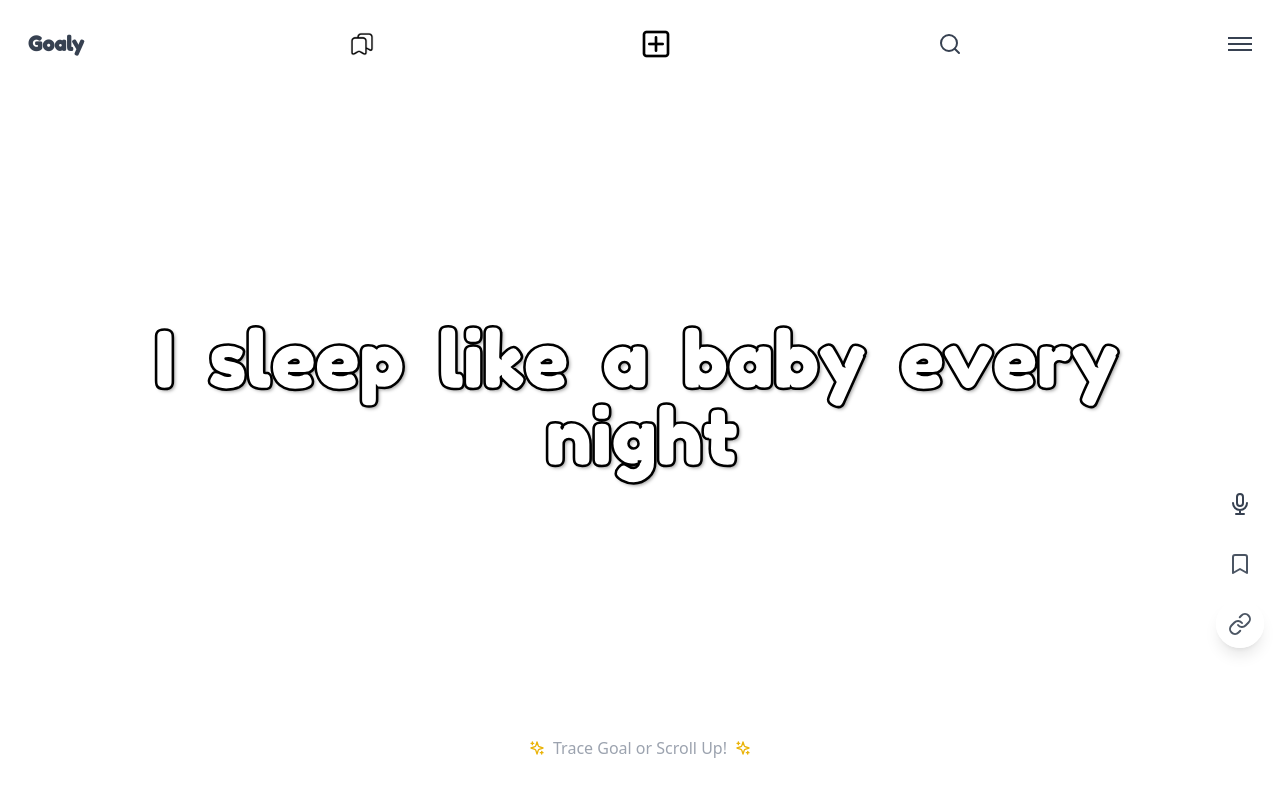
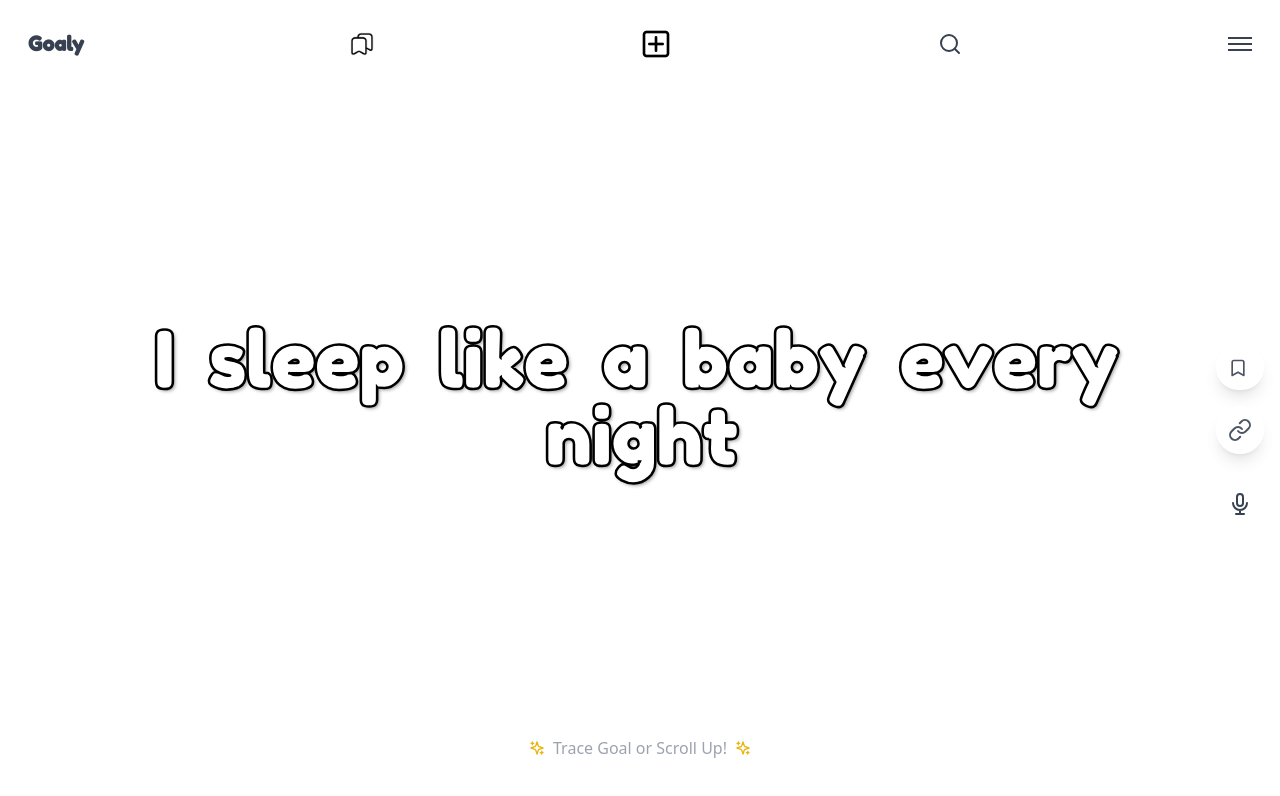
Before and after one commit to investey/goaly, a React (Vite) app: page / in a window 1280 px wide. Shown: the top 796 px of the page. Built offline with nearby package versions, Linux system fonts and the light colour scheme.

Commit message:
Updated App.tsx

```diff
--- a/src/App.tsx
+++ b/src/App.tsx
@@ -1584,23 +1584,35 @@ function App() {
             />
           </svg>
         </button>
-
-        {/* Bookmark icon */}
+      </div>
+
+      {/* Right side icons */}
+      <div className="fixed right-4 top-1/2 transform -translate-y-1/2 flex flex-col space-y-4 z-10">
+        {/* Bookmark button */}
         <button
           onClick={handleBookmark}
-          className="p-3 bg-white bg-opacity-20 rounded-full hover:scale-110 transition-all duration-200"
+          className={`p-3 rounded-full shadow-lg transition-all duration-200 ${
+            isBookmarked
+              ? 'bg-blue-500 text-white'
+              : 'bg-white text-gray-600 hover:bg-gray-50'
+          }`}
+          aria-label={isBookmarked ? "Remove bookmark" : "Add bookmark"}
         >
           {isBookmarked ? (
-            <BookmarkCheck className="w-6 h-6 text-blue-500" />
+            <div className="flex items-center justify-center">
+              <Bookmark className="w-5 h-5 fill-current" />
+              <Check className="w-3 h-3 absolute" />
+            </div>
           ) : (
-            <Bookmark className="w-6 h-6 text-gray-600" />
+            <Bookmark className="w-5 h-5" />
           )}
         </button>
 
-        {/* Share icon */}
+        {/* Share button */}
         <button
           onClick={handleShare}
           className="bg-white/90 backdrop-blur-sm rounded-full p-3 shadow-lg hover:shadow-xl transition-all duration-200 hover:scale-110"
+          aria-label="Share affirmation"
         >
           <Link className="w-6 h-6 text-gray-600" />
         </button>
```
